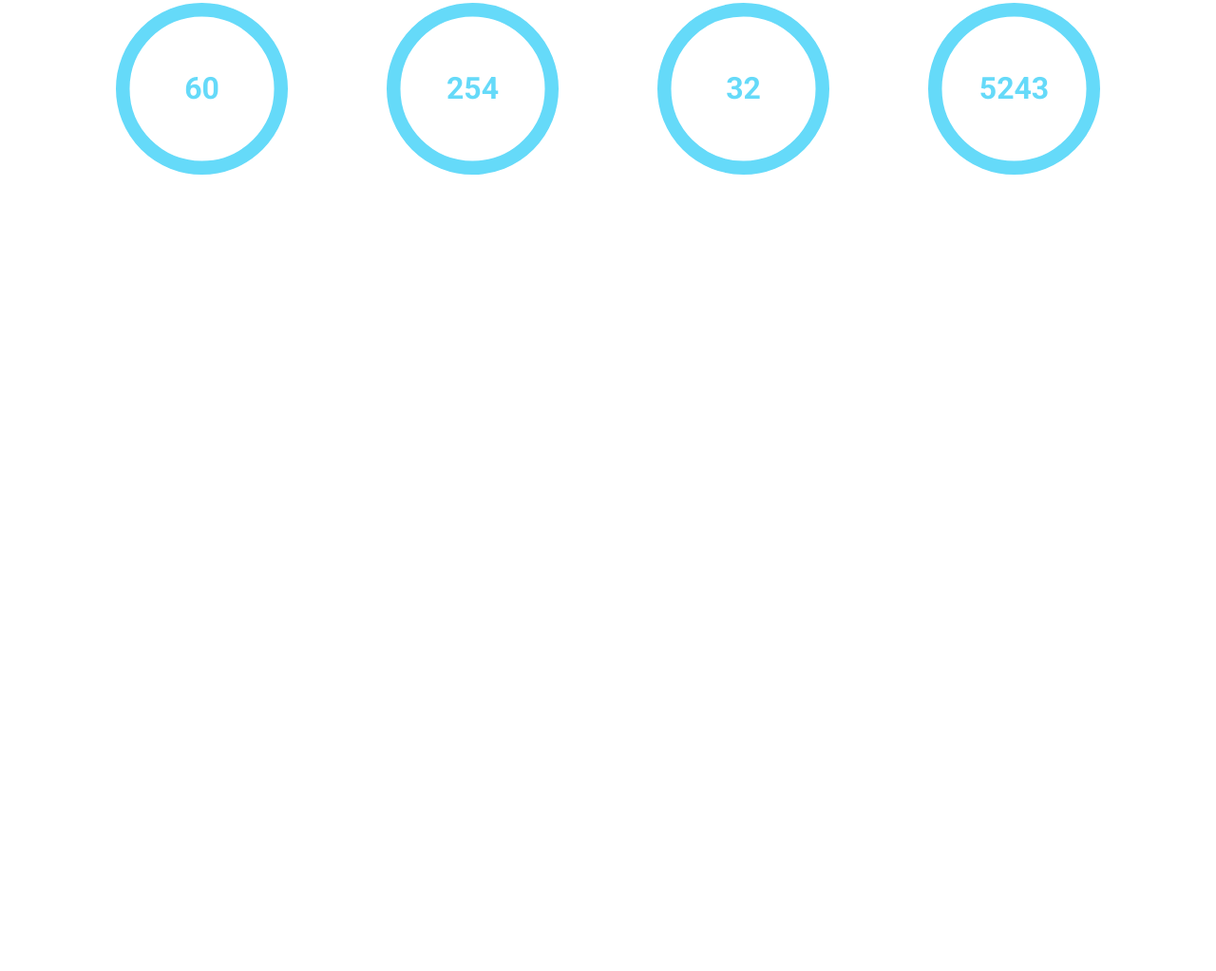
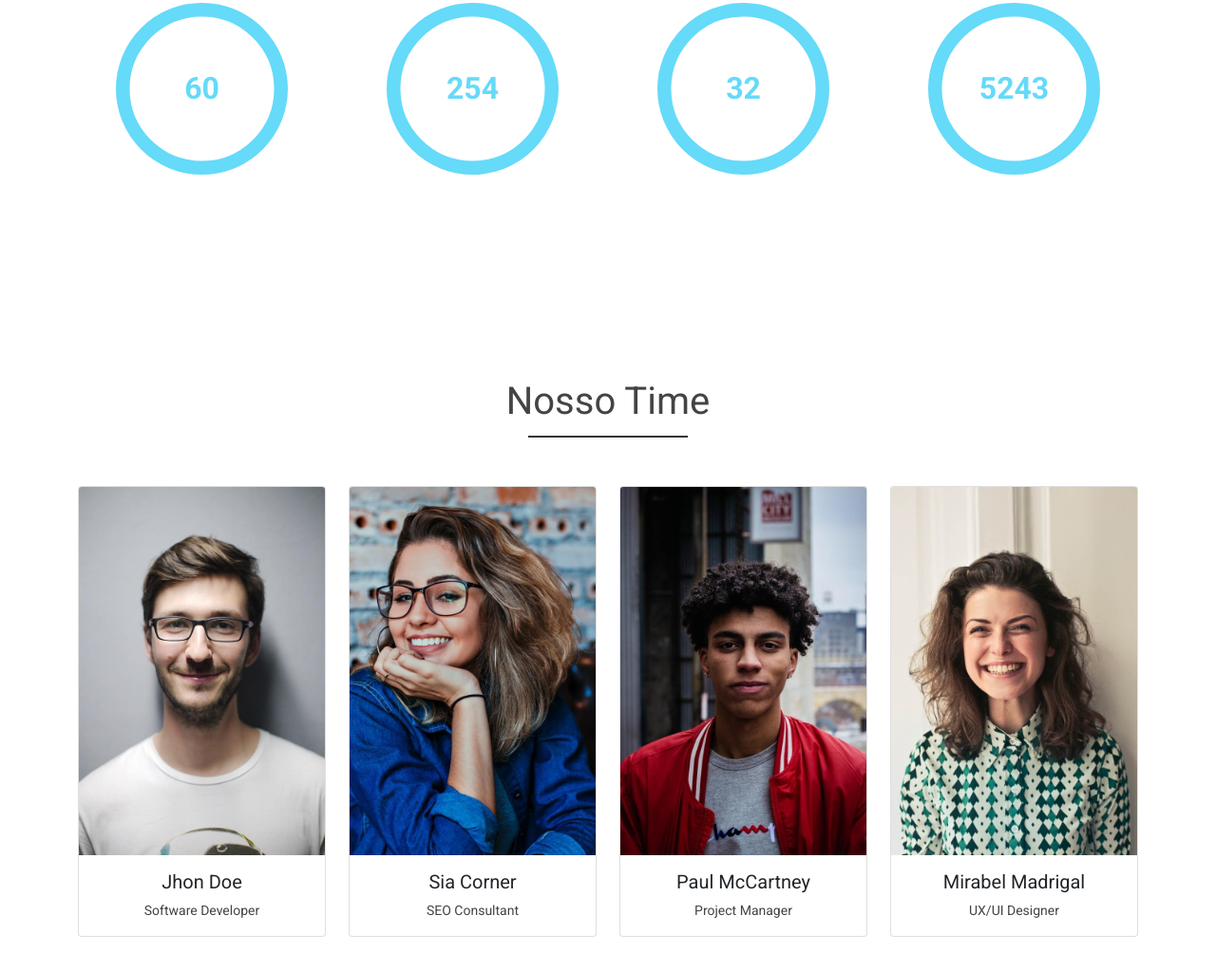
Before and after one commit to AnaMaisaUnifei/Cap_Front_byron_HoradeCodar, a plain HTML site: page index.html in a window 1280 px wide. Shown: the part 2103-3126 px from the top of the page at 95% size. Before the commit the page ends 2432 px from the top, so only its background shows below. Drawn offline with nearby package versions, Linux system fonts and the light colour scheme; a script that the page names is missing.

Commit message:
Bootstrap card - Time

```diff
--- a/css/styles.css
+++ b/css/styles.css
@@ -179,7 +179,7 @@ header,
 
 /* Dados */
 
-.circle-box div{
+.circle-box div {
   padding: 0 40px;
 }
 
@@ -194,3 +194,9 @@ header,
   font-size: 26px;
   margin-top: 20px;
 }
+
+/* Time */
+
+.card-body {
+  text-align: center;
+}
--- a/index.html
+++ b/index.html
@@ -218,21 +218,25 @@
         <div class="container">
           <div class="row">
 
+            <!-- Círculo A -->
             <div class="col-md-3 circle-box">
               <div id="circleA"></div>
               <p>Projetos entregues</p>
             </div>
 
+            <!-- Círculo B -->
             <div class="col-md-3 circle-box">
               <div id="circleB"></div>
               <p>Clientes felizes</p>
             </div>
 
+            <!-- Círculo C -->
             <div class="col-md-3 circle-box">
               <div id="circleC"></div>
               <p>Colaboradores</p>
             </div>
 
+            <!-- Círculo D -->
             <div class="col-md-3 circle-box">
               <div id="circleD"></div>
               <p>Cafézinhos</p>
@@ -242,6 +246,65 @@
         </div>
       </div>
       <!-- Fim Dados -->
+
+      <!-- Início Time -->
+      <div id="time-area">
+        <div class="container">
+          <div class="row">
+
+            <!-- Título -->
+            <div class="col-12">
+              <h3 class="main-title">Nosso Time</h3>
+            </div>
+
+            <!-- Perfil 1 - Jhon Doe -->
+            <div class="col-md-3">
+              <div class="card">
+                <img src="img/profile1.jpg" class="card-img-top" alt="Imagem do Perfil 1">
+                <div class="card-body">
+                  <h5 class="card-title">Jhon Doe</h5>
+                  <p class="card-text">Software Developer</p>
+                </div>
+              </div>
+            </div>
+
+            <!-- Perfil 2 - Sia Corner -->
+            <div class="col-md-3">
+              <div class="card">
+                <img src="img/profile2.jpg" class="card-img-top" alt="Imagem do Perfil 2">
+                <div class="card-body">
+                  <h5 class="card-title">Sia Corner</h5>
+                  <p class="card-text">SEO Consultant</p>
+                </div>
+              </div>
+            </div>
+
+            <!-- Perfil 3 - Paul McCartney -->
+            <div class="col-md-3">
+              <div class="card">
+                <img src="img/profile3.jpg" class="card-img-top" alt="Imagem do Perfil 3">
+                <div class="card-body">
+                  <h5 class="card-title">Paul McCartney</h5>
+                  <p class="card-text">Project Manager</p>
+                </div>
+              </div>
+            </div>
+
+            <!-- Perfil 4 - Mirabel Madrigal -->
+            <div class="col-md-3">
+              <div class="card">
+                <img src="img/profile4.jpg" class="card-img-top" alt="Imagem do Perfil 4">
+                <div class="card-body">
+                  <h5 class="card-title">Mirabel Madrigal</h5>
+                  <p class="card-text">UX/UI Designer</p>
+                </div>
+              </div>
+            </div>
+
+          </div>
+        </div>
+      </div>
+      <!-- Fim Time -->
     </div>
 
   </main>
```
Lines whose indentation alone changed are shown as unchanged.
